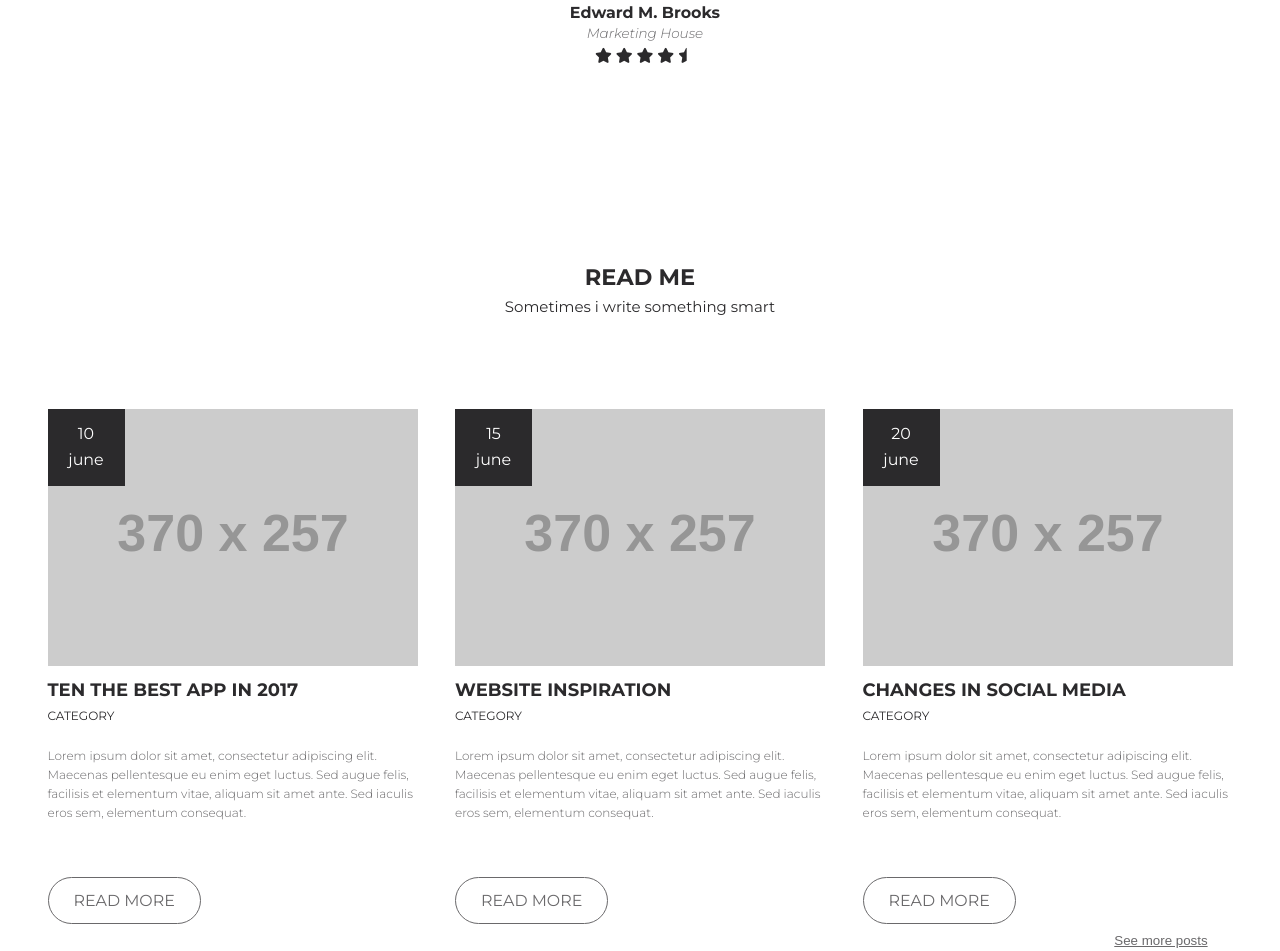
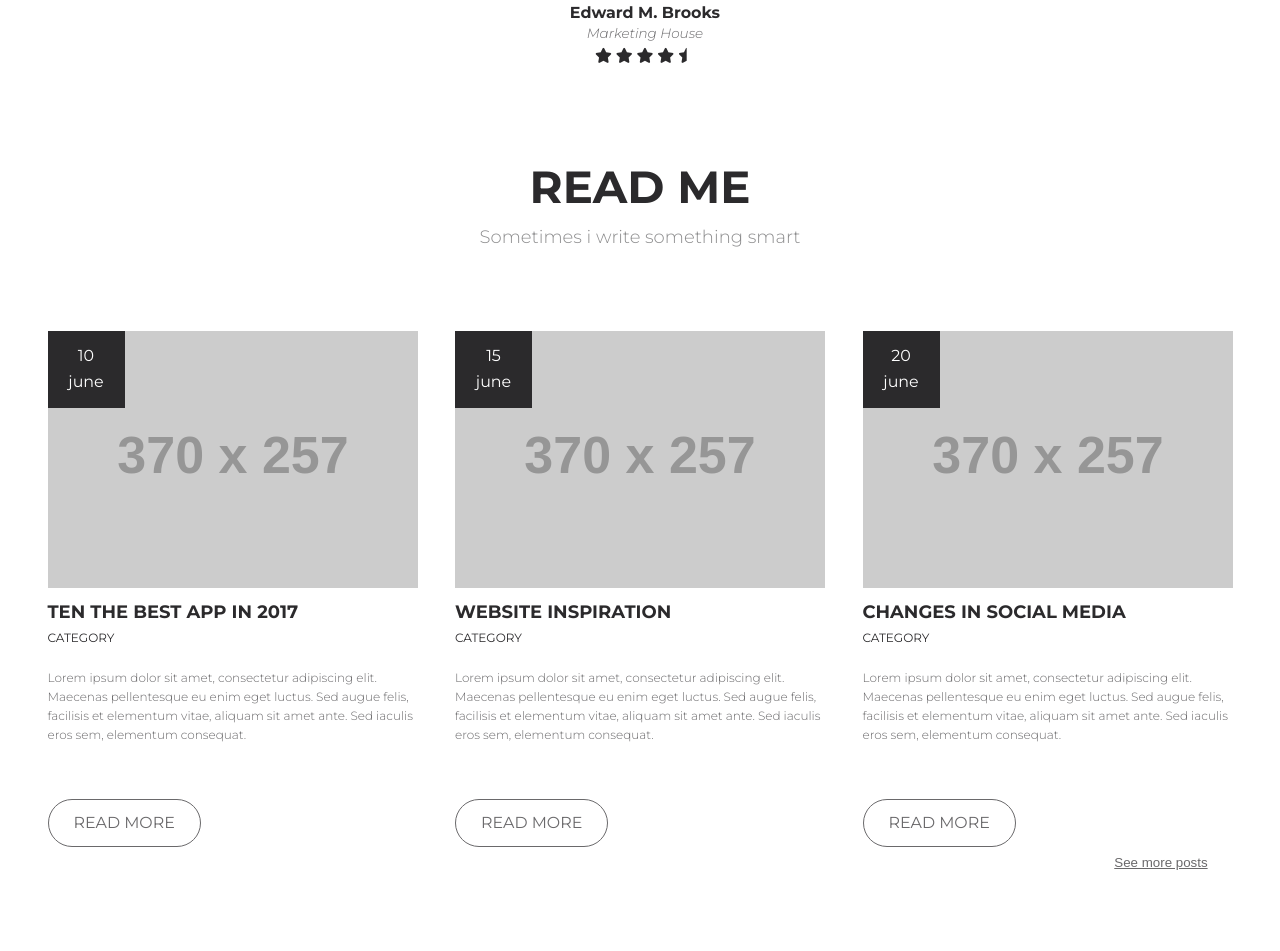
Before and after one commit to ReeNoir/Porfolio-test, a plain HTML site: page index.html in a window 1280 px wide. Shown: the part 3150-4101 px from the top of the page. Drawn offline with Linux system fonts and the light colour scheme; placeholder pictures from the web are drawn by us.

Commit message:
Some changes in blogs

```diff
--- a/css/blocks/blogs/blogs.less
+++ b/css/blocks/blogs/blogs.less
@@ -2,7 +2,7 @@
 
 .blogs
 {
-    margin: 12.7rem auto;
+    margin: 5.5rem auto;
 }
 
 .blogs__inner
@@ -25,7 +25,21 @@
 .blogs__topic
 {
     text-align: center;
-    margin-bottom: 3.7rem;
+    margin-bottom: 3rem;
+}
+
+.blogs__title
+{
+    font-size: 3rem;
+    font-weight: 700;
+    text-transform: uppercase;
+}
+
+.blogs__subtitle
+{
+    font-size: 1.2rem;
+    font-weight: 300;
+    color: @grey-light;
 }
 
 button.blogs__btn
--- a/css/blocks/blogs/blogs__card.less
+++ b/css/blocks/blogs/blogs__card.less
@@ -14,6 +14,19 @@
     margin: 0.3rem 0 0.46rem 0;
 
     font-size: 1.2rem;
+    color: @black;
+    text-decoration: none;
+
+    a
+    {
+        color: inherit;
+        text-decoration: none;
+
+        &:hover
+        {
+            text-decoration: underline;
+        }
+    }
 }
 
 .blogs__category
--- a/index.html
+++ b/index.html
@@ -240,10 +240,10 @@
             <div class="card blogs__card">
                 <div class="blogs__photo">
                     <time class="blogs__time" datetime="2022-07-10 12:52">10 <p>june</p></time>
-                    <img src="https://via.placeholder.com/370x257/6A696B" alt="placehold" class="img blogs__img">
+                    <a href="#"><img src="https://via.placeholder.com/370x257/6A696B" alt="placehold" class="img blogs__img"></a>
                 </div>
                 <div class="card__info">
-                    <div class="card__name blogs__name">TEN THE BEST App IN 2017</div>
+                    <h4 class="card__name blogs__name"><a href="#">TEN THE BEST App IN 2017</a></h4>
                     <div class="card__category blogs__category">Category</div>
                     <div class="card__content">Lorem ipsum dolor sit amet, consectetur adipiscing elit. Maecenas pellentesque eu enim eget luctus. Sed augue felis, facilisis et elementum vitae, aliquam sit amet ante. Sed iaculis eros sem, elementum consequat.</div>
                 </div>
@@ -252,10 +252,10 @@
             <div class="card blogs__card">
                 <div class="blogs__photo">
                     <time class="blogs__time" datetime="2022-07-10 12:52">15 <p>june</p></time>
-                    <img src="https://via.placeholder.com/370x257/6A696B" alt="placehold" class="img blogs__img">
+                    <a href="#"><img src="https://via.placeholder.com/370x257/6A696B" alt="placehold" class="img blogs__img"></a>
                 </div>
                 <div class="card__info">
-                    <div class="card__name blogs__name">WEBSITE INSPIRATION</div>
+                    <h4 class="card__name blogs__name"><a href="#">WEBSITE INSPIRATION</a></h4>
                     <div class="card__category blogs__category">Category</div>
                     <div class="card__content">Lorem ipsum dolor sit amet, consectetur adipiscing elit. Maecenas pellentesque eu enim eget luctus. Sed augue felis, facilisis et elementum vitae, aliquam sit amet ante. Sed iaculis eros sem, elementum consequat.</div>
                 </div>
@@ -264,10 +264,10 @@
             <div class="card blogs__card">
                 <div class="blogs__photo">
                     <time class="blogs__time" datetime="2022-07-10 12:52">20 <p>june</p></time>
-                    <img src="https://via.placeholder.com/370x257/6A696B" alt="placehold" class="img blogs__img">
+                    <a href="#"><img src="https://via.placeholder.com/370x257/6A696B" alt="placehold" class="img blogs__img"></a>
                 </div>
                 <div class="card__info">
-                    <div class="card__name blogs__name">CHANGES IN SOCIAL MEDIA</div>
+                    <h4 class="card__name blogs__name"><a href="#">CHANGES IN SOCIAL MEDIA</a></h4>
                     <div class="card__category blogs__category">Category</div>
                     <div class="card__content">Lorem ipsum dolor sit amet, consectetur adipiscing elit. Maecenas pellentesque eu enim eget luctus. Sed augue felis, facilisis et elementum vitae, aliquam sit amet ante. Sed iaculis eros sem, elementum consequat.</div>
                 </div>
```
Also changed, not shown: css/style.css.
